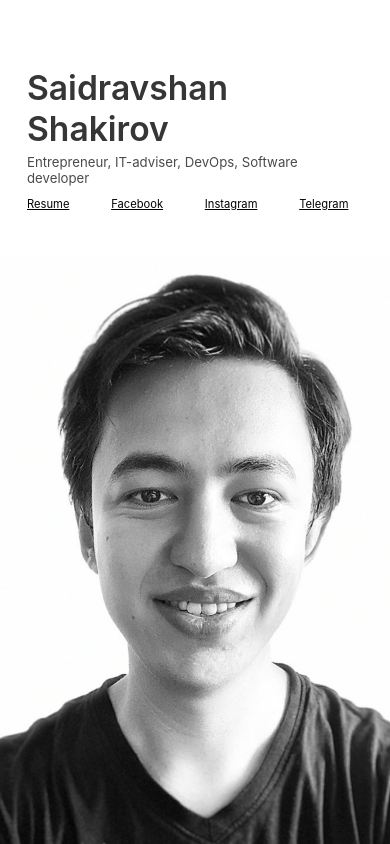
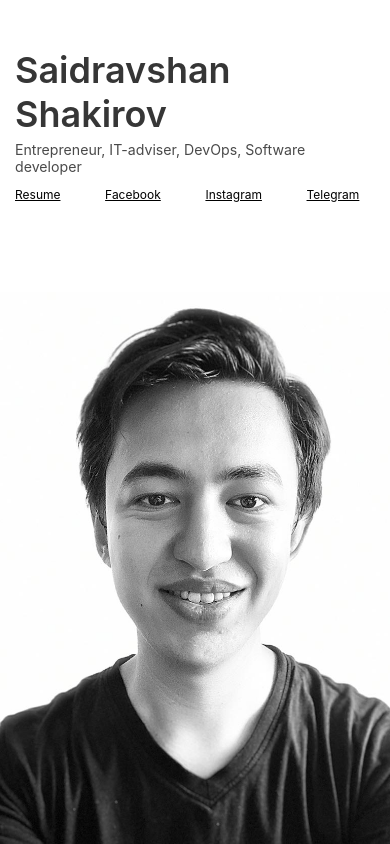
Before and after one commit to saidravshan/saidravshan, a plain HTML site: page index.html in a window 390 px wide. Drawn offline with Linux system fonts and the light colour scheme.

Commit message:
improve responsiveness

```diff
--- a/css/styles.css
+++ b/css/styles.css
@@ -57,33 +57,27 @@ html, body {
     height: 95vh;
 }
 
-@media screen and (max-width: 1350px) and (min-width: 710px) {
+@media screen and (max-width: 1350px) and (min-height: 500px) and (min-width: 710px) {
     .info .container {
         margin-right: -7rem;
     }
 }
 
-@media screen and (max-width: 1230px) and (min-width: 710px) {
+@media screen and (max-width: 1230px) and (min-height: 770px) and (min-width: 710px) {
     .info .container {
         margin-right: -13rem;
     }
 }
 
-@media screen and (max-width: 1200px) and (min-width: 710px) {
+@media screen and (max-width: 980px) and (min-width: 710px) {
     .header {
         margin-right: -10rem;
     }
 }
 
-@media screen and (max-width: 980px) and (min-width: 710px) {
+@media screen and (max-width: 860px) and (min-width: 710px) {
     .header {
         margin-right: -17rem;
-    }
-}
-
-@media screen and (max-width: 860px) and (min-width: 710px) {
-    .header {
-        margin-right: -25rem;
     }
 }
 
@@ -101,8 +95,8 @@ html, body {
     }
 
     .info {
-        margin: 4rem auto;
-        zoom: 0.7;
+        margin: 2rem auto;
+        zoom: 0.75;
     }
 
     .info .subtitle {
@@ -114,8 +108,8 @@ html, body {
     }
 
     .photo img {
-        width: 150%;
-        margin-left: -25%;
+        width: 130%;
+        margin-left: -15%;
         height: auto;
         vertical-align: bottom;
     }
```
